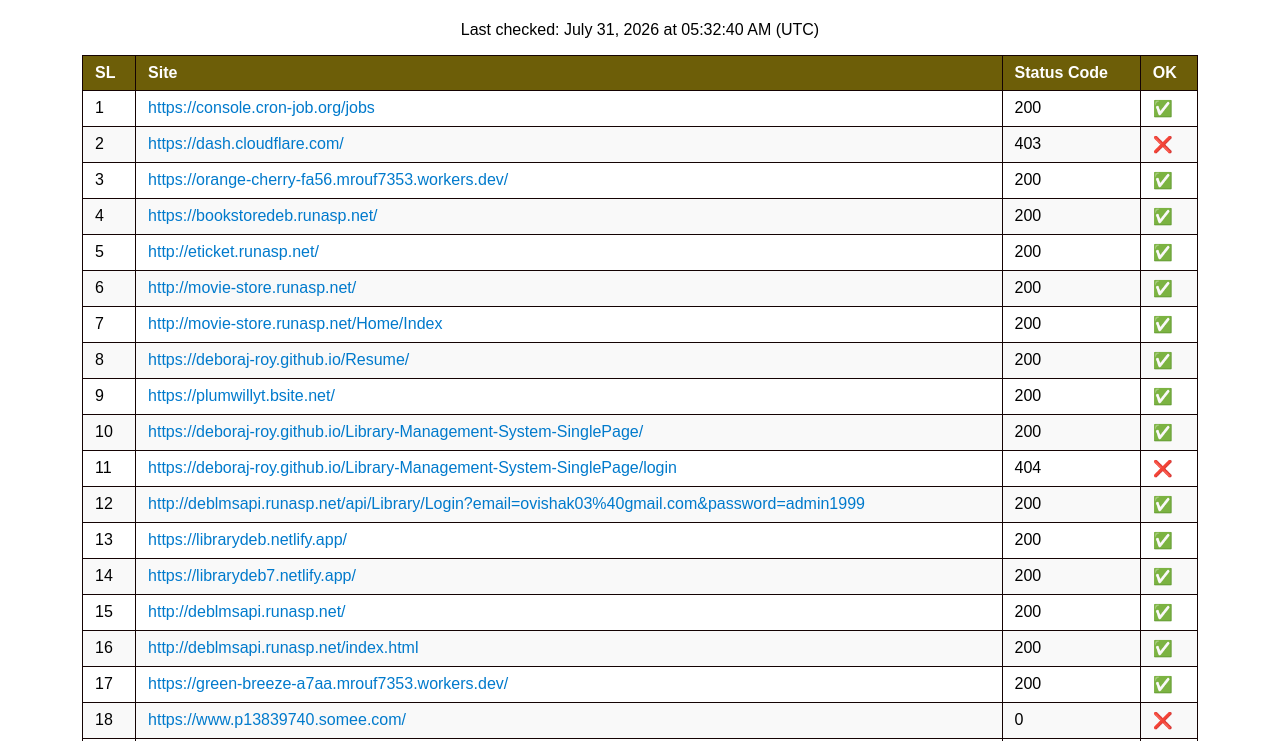
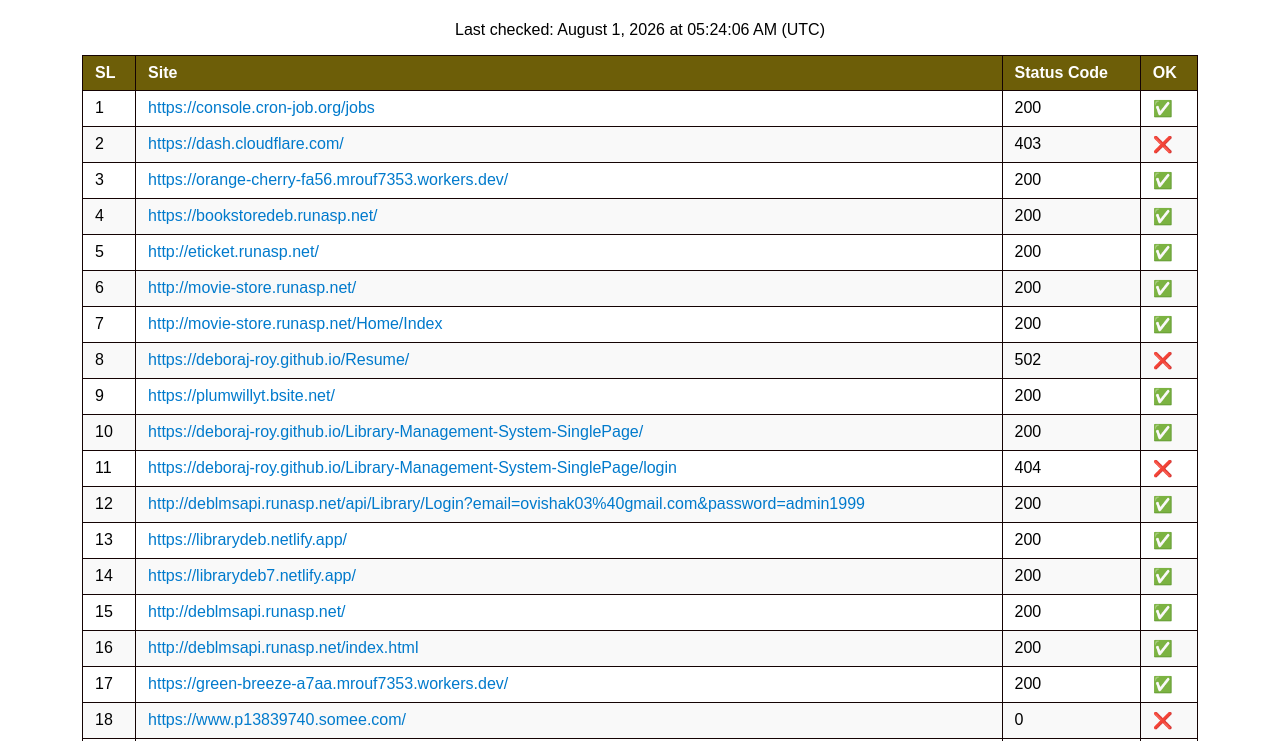
Before and after one commit to Deboraj-roy/daily-site-pinger, a website: page index.html in a window 1280 px wide. Shown: the part 59-800 px from the top of the page. Drawn offline with Linux system fonts and the light colour scheme.

Commit message:
Update site status (scheduled: 2026-08-01)

```diff
--- a/index.html
+++ b/index.html
@@ -16,8 +16,8 @@
   <h1 style="text-align:center;">Daily Site Status Report</h1>
   <p style="text-align:center;">
     Last checked:
-    <span id="last-checked" data-utc="2026-07-31T05:32:40.652Z">
-      2026-07-31T05:32:40.652Z (UTC)
+    <span id="last-checked" data-utc="2026-08-01T05:24:06.546Z">
+      2026-08-01T05:24:06.546Z (UTC)
     </span>
   </p>
   <table>
@@ -83,8 +83,8 @@
     <tr>
       <td>8</td>
       <td><a href="https://deboraj-roy.github.io/Resume/" target="_blank">https://deboraj-roy.github.io/Resume/</a></td>
-      <td>200</td>
-      <td>✅</td>
+      <td>502</td>
+      <td>❌</td>
     </tr>
 
     <tr>
```
